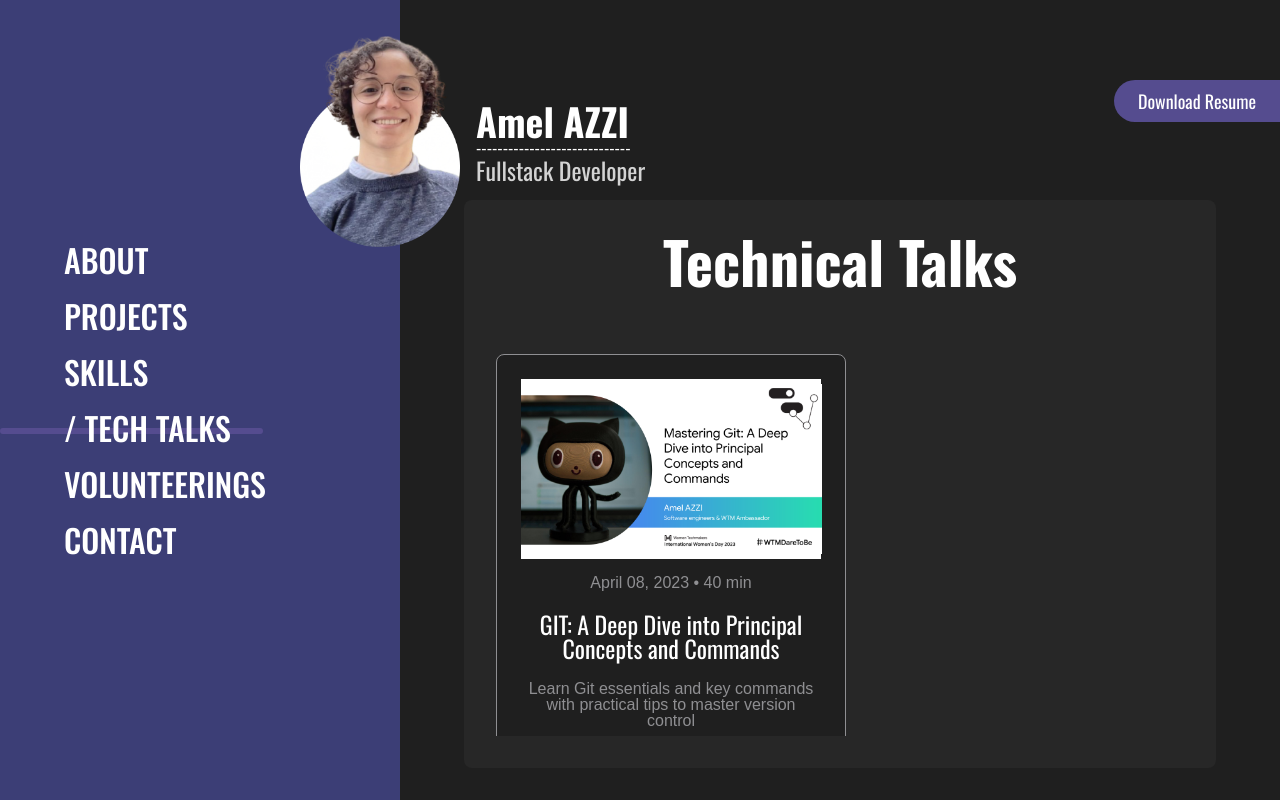
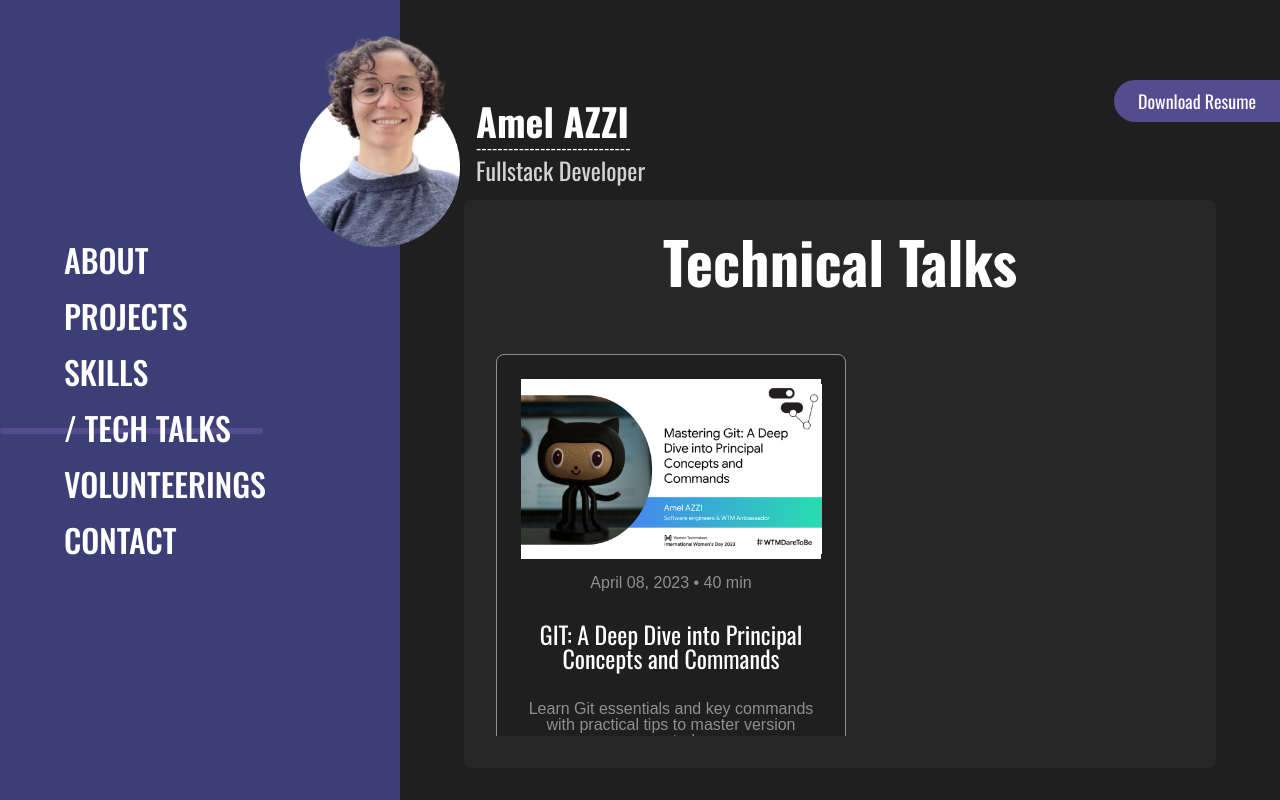
Before and after one commit to amelazzi/my-portfolio, a Next.js app: page /techtalks in a window 1280 px wide. Built offline with nearby package versions, Linux system fonts and the light colour scheme; a web font is replaced by a local one.

Commit message:
♻️  🚚 Rename project & talk components
Extract card style into global styles

```diff
--- a/src/app/components/projects/projects.tsx
+++ b/src/app/components/projects/projects.tsx
@@ -1,5 +1,5 @@
 import React from "react";
-import Card from "./card/card";
+import ProjectCard from "./project-card/project-card";
 import { projects } from "@/data/projects.data";
 
 function Projects() {
@@ -8,7 +8,7 @@ function Projects() {
       <h1>Projects</h1>
       <div className="cards-container">
         {Object.entries(projects).map(([key, project]) => (
-          <Card
+          <ProjectCard
             key={key}
             title={project.title}
             slug={key}
--- a/src/app/components/techtalks/talk/talk.css
+++ b/src/app/components/techtalks/talk-card/talk-card.css
@@ -1,19 +1,7 @@
 .talk {
-  width: 350px;
-  height: 400px;
-  border: 0.8px solid var(--light-grey);
-  border-radius: 8px;
-  display: flex;
-  flex-direction: column;
+  height: 420px;
   align-items: center;
   text-align: center;
-  gap: 16px;
-  padding: 24px;
-  background-color: var(--grey-color);
-  &:hover {
-    border: none;
-    cursor: pointer;
-  }
   p {
     color: var(--light-grey);
   }
--- a/src/app/components/techtalks/talk/talk.tsx
+++ b/src/app/components/techtalks/talk-card/talk-card.tsx
@@ -1,13 +1,13 @@
 import Image from "next/image";
-import "./talk.css";
+import "./talk-card.css";
 import { TalkInfo } from "@/types/talk.types";
 import { formatDate } from "@/utils/date";
 import Link from "next/link";
 
-function Talk({ talk }: { talk: TalkInfo }) {
+function TalkCard({ talk }: { talk: TalkInfo }) {
   return (
     <Link href={talk.link} target="_blank">
-      <div className="talk">
+      <div className="talk card">
         <div className="talk-picture">
           <Image
             src={talk.image}
@@ -29,4 +29,4 @@ function Talk({ talk }: { talk: TalkInfo }) {
   );
 }
 
-export default Talk;
+export default TalkCard;
--- a/src/app/components/techtalks/tech-talks.tsx
+++ b/src/app/components/techtalks/tech-talks.tsx
@@ -1,4 +1,4 @@
-import Talk from "./talk/talk";
+import TalkCard from "./talk-card/talk-card";
 import { talks } from "../../../data/talks.data";
 
 function TechTalks() {
@@ -7,7 +7,7 @@ function TechTalks() {
       <h1>Technical Talks</h1>
       <div className="cards-container">
         {talks.map((talk, index) => (
-          <Talk key={index} talk={talk} />
+          <TalkCard key={index} talk={talk} />
         ))}
       </div>
     </div>
--- a/src/app/styles/globals.css
+++ b/src/app/styles/globals.css
@@ -102,6 +102,21 @@ button {
   padding: 32px;
 }
 
+.card {
+  width: 350px;
+  border: 0.8px solid var(--light-grey);
+  border-radius: 8px;
+  display: flex;
+  flex-direction: column;
+  gap: 16px;
+  padding: 24px;
+  background-color: var(--grey-color);
+  &:hover {
+    border: none;
+    cursor: pointer;
+  }
+}
+
 .cards-container {
   width: 100%;
   height: 100%;
--- a/src/data/projects.data.ts
+++ b/src/data/projects.data.ts
@@ -65,7 +65,7 @@ export const projects: Record<string, ProjectDetails> = {
     logo: "/icons/logo-charriere.png",
     link: "https://apps.apple.com/fr/app/charriere-distribution/id6503040552?l=en-GB",
     summary:
-      "Built a centralized API and dashboards to manage delivery operations. Streamlined order flow and improved visualization of key data points for internal teams.",
+      "Developed a centralized API with dashboards to optimize delivery operations and enhance internal data visibility.",
     overview: `At k-ciopé, I led the development of a secure, centralized order and delivery platform used across mobile and web dashboards.
     The system supported real-time order tracking, status updates, and detailed performance reporting. I also enhanced the dashboard UX with clear, actionable visualizations enabling better decision-making for logistics teams.`,
     client: "charriere",
```
Also changed, not shown: src/app/components/projects/project-card/project-card.css (renamed from src/app/components/projects/card/card.css, +1 -16 lines), src/app/components/projects/project-card/project-card.tsx (renamed from src/app/components/projects/card/card.tsx, +4 -4 lines).
